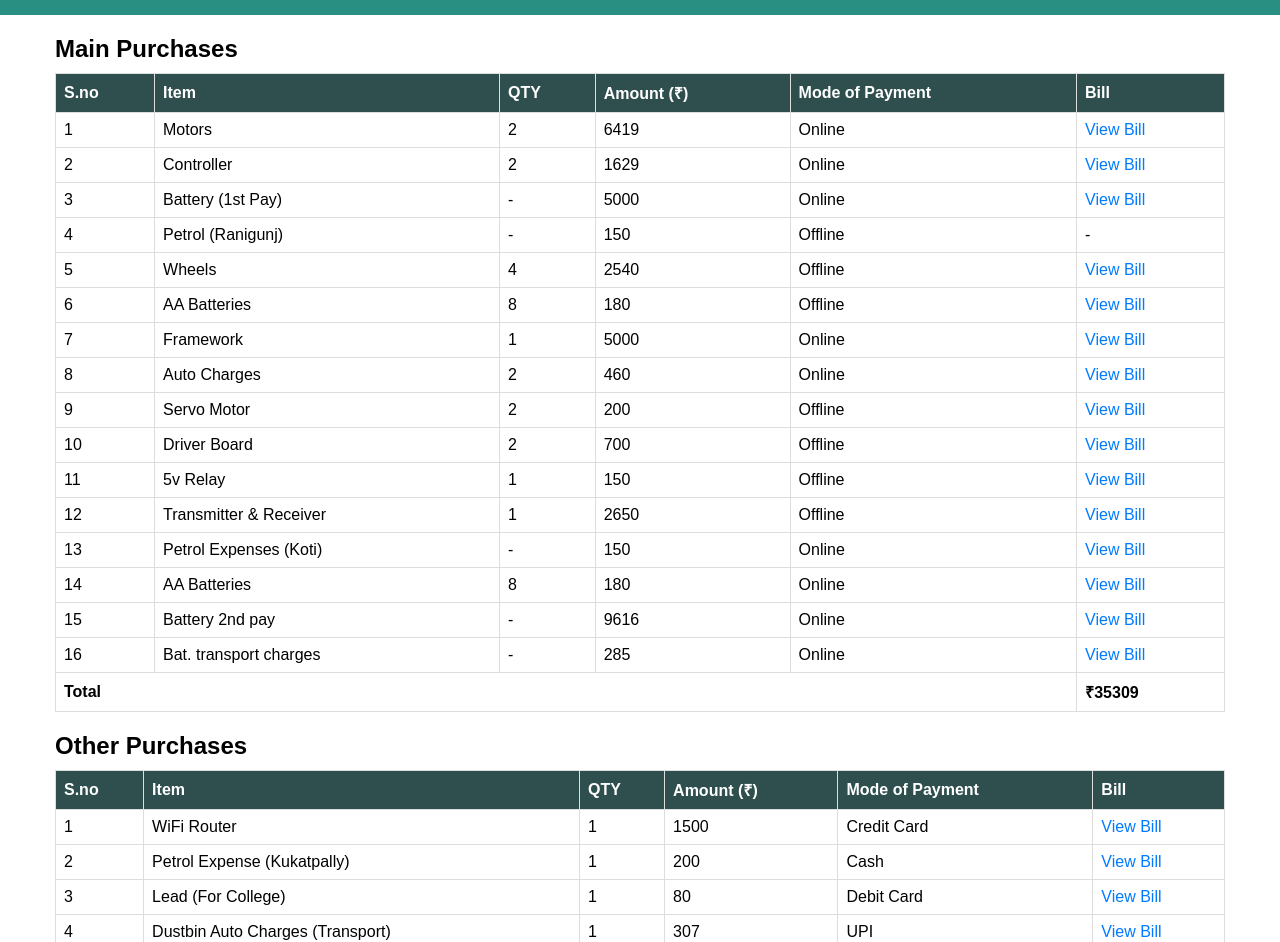
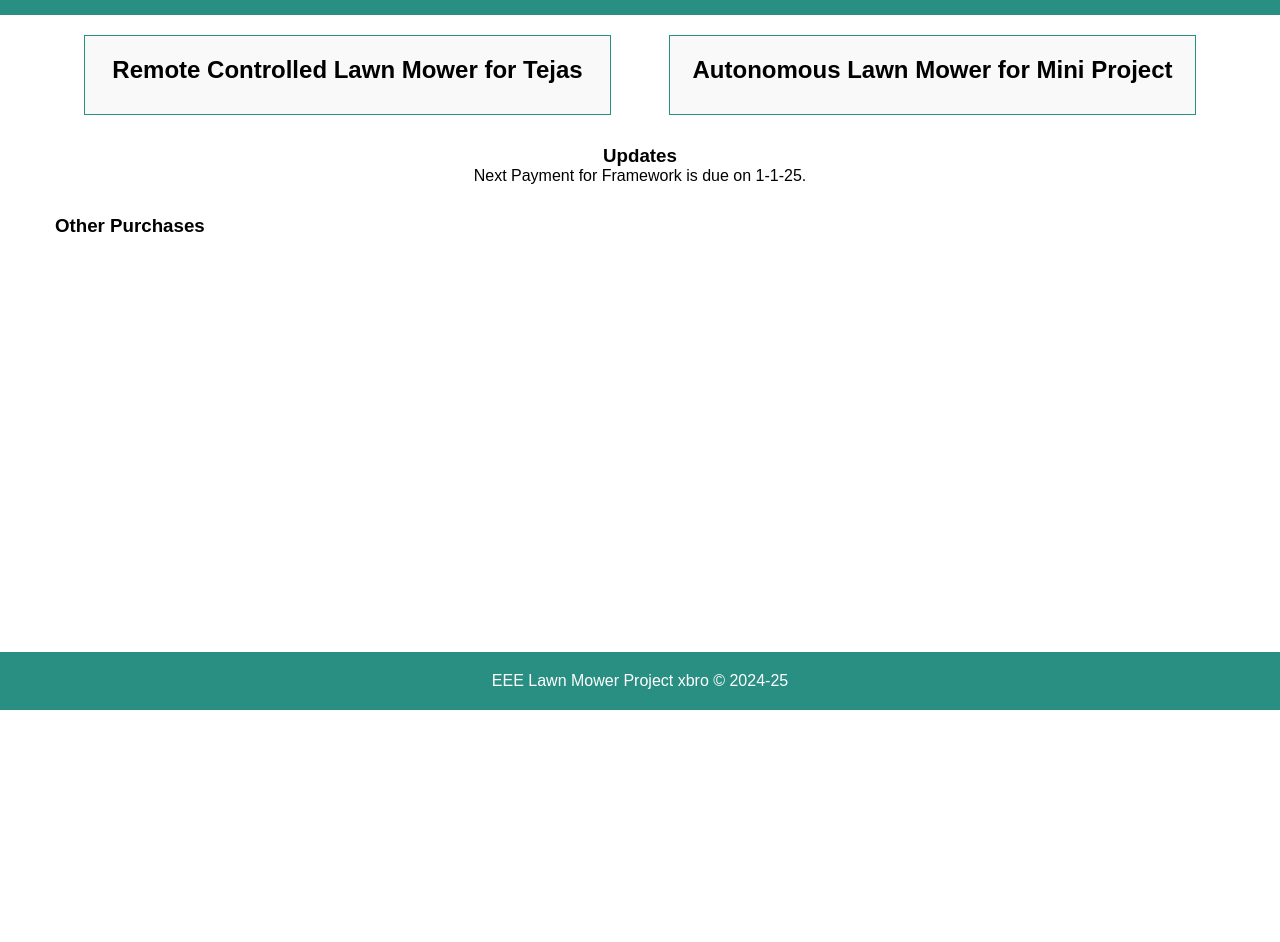
Before and after one commit to vivekgandam/eeelawnmower, a plain HTML site: page index.html in a window 1280 px wide. Shown: the part 90-1032 px from the top of the page. After the commit the page ends 800 px from the top, so only its background shows below. Drawn offline with Linux system fonts and the light colour scheme.

Commit message:
index.html

```diff
--- a/index.html
+++ b/index.html
@@ -1,3 +1,5 @@
+updated code
+
 <!DOCTYPE html>
 <html lang="en">
   <head>
@@ -56,6 +58,55 @@
         margin-bottom: 10px;
       }
 
+      .main-content {
+        display: flex;
+        justify-content: space-around;
+        margin-bottom: 30px;
+      }
+
+      .box {
+        border: 1px solid #2a8f83;
+        padding: 20px;
+        width: 45%;
+        text-align: center;
+        background-color: #f9f9f9;
+        cursor: pointer;
+      }
+
+      .box:hover {
+        background-color: #e3f8f1;
+      }
+
+      .updates {
+        text-align: center;
+        margin-bottom: 30px;
+      }
+
+      .box-container {
+        display: flex;
+        justify-content: space-around;
+        margin-top: 30px;
+      }
+
+      .component-purchases,
+      .student-contribution {
+        width: 45%;
+        border: 1px solid #2a8f83;
+        padding: 20px;
+        text-align: center;
+        background-color: #f9f9f9;
+        cursor: pointer;
+      }
+
+      .component-purchases:hover,
+      .student-contribution:hover {
+        background-color: #e3f8f1;
+      }
+
+      .table-container {
+        margin-top: 30px;
+      }
+
       table {
         width: 100%;
         border-collapse: collapse;
@@ -105,12 +156,44 @@
   </head>
   <body>
     <header>
-      <h1>EEE Lawn Mower Project</h1>
-      <p>Track expenses and updates of the project</p>
+      <h1>Electrification of Lawn Mower</h1>
     </header>
 
     <div class="container">
-      <h2>Main Purchases</h2>
+      <!-- Home Page with Boxes -->
+      <div class="main-content">
+        <div class="box" id="remote-lawnmower">
+          <h2>Remote Controlled Lawn Mower for Tejas</h2>
+        </div>
+        <div class="box" id="autonomous-lawnmower">
+          <h2>Autonomous Lawn Mower for Mini Project</h2>
+        </div>
+      </div>
+
+      <!-- Updates Section -->
+      <div class="updates">
+        <h3>Updates</h3>
+        <p>Next Payment for Framework is due on 1-1-25.</p>
+      </div>
+
+      <!-- Phase 1 Content -->
+      <div id="phase1" style="display: none;">
+        <h2>Phase One of Lawn Mower</h2>
+        <p>What are you looking for?</p>
+
+        <div class="box-container">
+          <div class="component-purchases" id="component-purchases">
+            <h3>Component Purchases</h3>
+          </div>
+          <div class="student-contribution" id="student-contribution">
+            <h3>Student Contribution List</h3>
+          </div>
+        </div>
+
+        <!-- Purchases Tables -->
+        <div class="table-container">
+          <h3>Component Purchases</h3>
+            <div class="table-container">
                     <table>
                         <thead>
                             <tr>
@@ -123,247 +206,38 @@
                             </tr>
                         </thead>
                         <tbody>
-          <tr>
-            <td>1</td>
-            <td>Motors</td>
-            <td>2</td>
-            <td>6419</td>
-            <td>Online</td>
-            <td>
-              <a
-                href="https://postimg.cc/CzqkyQxX"
-                class="bill-link"
-                target="_blank"
-                >View Bill</a
-              >
-            </td>
-          </tr>
-          <tr>
-            <td>2</td>
-            <td>Controller</td>
-            <td>2</td>
-            <td>1629</td>
-            <td>Online</td>
-            <td>
-              <a
-                href="https://postimg.cc/N5m9C2Nw"
-                class="bill-link"
-                target="_blank"
-                >View Bill</a
-              >
-            </td>
-          </tr>
-          <tr>
-            <td>3</td>
-            <td>Battery (1st Pay)</td>
-            <td>-</td>
-            <td>5000</td>
-            <td>Online</td>
-            <td>
-              <a
-                href="https://postimg.cc/DJR0B7LZ"
-                class="bill-link"
-                target="_blank"
-                >View Bill</a
-              >
-            </td>
-          </tr>
-          <tr>
-            <td>4</td>
-            <td>Petrol (Ranigunj)</td>
-            <td>-</td>
-            <td>150</td>
-            <td>Offline</td>
-            <td>-</td>
-          </tr>
-          <tr>
-            <td>5</td>
-            <td>Wheels</td>
-            <td>4</td>
-            <td>2540</td>
-            <td>Offline</td>
-            <td>
-              <a
-                href="https://postimg.cc/qgCzgCHC"
-                class="bill-link"
-                target="_blank"
-                >View Bill</a
-              >
-            </td>
-          </tr>
-          <tr>
-            <td>6</td>
-            <td>AA Batteries</td>
-            <td>8</td>
-            <td>180</td>
-            <td>Offline</td>
-            <td>
-              <a
-                href="https://postimg.cc/Thm3TMnV"
-                class="bill-link"
-                target="_blank"
-                >View Bill</a
-              >
-            </td>
-          </tr>
-          <tr>
-            <td>7</td>
-            <td>Framework</td>
-            <td>1</td>
-            <td>5000</td>
-            <td>Online</td>
-            <td>
-              <a
-                href="https://postimg.cc/6TdtDVNz"
-                class="bill-link"
-                target="_blank"
-                >View Bill</a
-              >
-            </td>
-          </tr>
-          <tr>
-            <td>8</td>
-            <td>Auto Charges</td>
-            <td>2</td>
-            <td>460</td>
-            <td>Online</td>
-            <td>
-              <a
-                href="https://postimg.cc/gallery/k4LND0z"
-                class="bill-link"
-                target="_blank"
-                >View Bill</a
-              >
-            </td>
-          </tr>
-          <tr>
-            <td>9</td>
-            <td>Servo Motor</td>
-            <td>2</td>
-            <td>200</td>
-            <td>Offline</td>
-            <td>
-              <a
-                href="https://postimg.cc/jCZtxxLJ"
-                class="bill-link"
-                target="_blank"
-                >View Bill</a
-              >
-            </td>
-          </tr>
-          <tr>
-            <td>10</td>
-            <td>Driver Board</td>
-            <td>2</td>
-            <td>700</td>
-            <td>Offline</td>
-            <td>
-              <a
-                href="https://postimg.cc/jCZtxxLJ"
-                class="bill-link"
-                target="_blank"
-                >View Bill</a
-              >
-            </td>
-          </tr>
-          <tr>
-            <td>11</td>
-            <td>5v Relay</td>
-            <td>1</td>
-            <td>150</td>
-            <td>Offline</td>
-            <td>
-              <a
-                href="https://postimg.cc/jCZtxxLJ"
-                class="bill-link"
-                target="_blank"
-                >View Bill</a
-              >
-            </td>
-          </tr>
-          <tr>
-            <td>12</td>
-            <td>Transmitter & Receiver</td>
-            <td>1</td>
-            <td>2650</td>
-            <td>Offline</td>
-            <td>
-              <a
-                href="https://postimg.cc/fJ14yJZk"
-                class="bill-link"
-                target="_blank"
-                >View Bill</a
-              >
-            </td>
-          </tr>
-          <tr>
-            <td>13</td>
-            <td>Petrol Expenses (Koti)</td>
-            <td>-</td>
-            <td>150</td>
-            <td>Online</td>
-            <td>
-              <a
-                href="https://postimg.cc/gallery/ct25Cmz"
-                class="bill-link"
-                target="_blank"
-                >View Bill</a
-              >
-            </td>
-          </tr>
-          <tr>
-            <td>14</td>
-            <td>AA Batteries</td>
-            <td>8</td>
-            <td>180</td>
-            <td>Online</td>
-            <td>
-              <a
-                href="https://postimg.cc/gallery/ct25Cmz"
-                class="bill-link"
-                target="_blank"
-                >View Bill</a
-              >
-            </td>
-          </tr>
-          <tr>
-            <td>15</td>
-            <td>Battery 2nd pay</td>
-            <td>-</td>
-            <td>9616</td>
-            <td>Online</td>
-            <td>
-              <a
-                href="https://postimg.cc/Bt1ssq9y"
-                class="bill-link"
-                target="_blank"
-                >View Bill</a
-              >
-            </td>
-          </tr>
-          <tr>
-            <td>16</td>
-            <td>Bat. transport charges</td>
-            <td>-</td>
-            <td>285</td>
-            <td>Online</td>
-            <td>
-              <a
-                href="https://postimg.cc/bGzmwhGs"
-                class="bill-link"
-                target="_blank"
-                >View Bill</a
-              >
-            </td>
-          </tr>
-          <tr class="total">
-            <td colspan="5">Total</td>
-            <td>₹35309</td>
-          </tr>
+                            <tr><td>1</td><td>Motors</td><td>2</td><td>6419</td><td>Online</td><td><a href="https://postimg.cc/CzqkyQxX" target="_blank" class="bill-link">View Bill</a></td></tr>
+                            <tr><td>2</td><td>Controller</td><td>2</td><td>1629</td><td>Online</td><td><a href="https://postimg.cc/N5m9C2Nw" class="bill-link" target="_blank">View Bill</a></td></tr>
+                            <tr><td>3</td><td>Battery (1st Pay)</td><td>-</td><td>5000</td><td>Online</td><td><a href="https://postimg.cc/DJR0B7LZ" class="bill-link" target="_blank">View Bill</a></td></tr>
+                            <tr><td>4</td><td>Petrol (Ranigunj)</td><td>-</td><td>150</td><td>Offline</td><td>-</td></tr>
+                            <tr><td>5</td><td>Wheels</td><td>4</td><td>2540</td><td>Offline</td><td><a href="https://postimg.cc/qgCzgCHC" class="bill-link" target="_blank">View Bill</a></td></tr>
+                          <tr><td>6</td><td>AA Batteries</td><td>8</td><td>180</td><td>Offline</td><td><a href="https://postimg.cc/Thm3TMnV" class="bill-link" target="_blank">View Bill</a></td></tr>
+                <tr><td>7</td><td>Framework</td><td>1</td><td>5000</td><td>Online</td><td><a href="https://postimg.cc/6TdtDVNz" class="bill-link" target="_blank">View Bill</a></td></tr>
+                <tr><td>8</td><td>Auto Charges</td><td>2</td><td>460</td><td>Online</td><td><a href="https://postimg.cc/gallery/k4LND0z" class="bill-link" target="_blank">View Bill</a></td></tr>
+                <tr><td>9</td><td>Servo Motor</td><td>2</td><td>200</td><td>Offline</td><td><a href="https://postimg.cc/jCZtxxLJ" class="bill-link" target="_blank">View Bill</a></td></tr>
+                <tr><td>10</td><td>Driver Board</td><td>2</td><td>700</td><td>Offline</td><td><a href="https://postimg.cc/jCZtxxLJ" class="bill-link" target="_blank">View Bill</a></td></tr>
+                <tr><td>11</td><td>5v Relay</td><td>1</td><td>150</td><td>Offline</td><td><a href="https://postimg.cc/jCZtxxLJ" class="bill-link" target="_blank">View Bill</a></td></tr>
+                <tr><td>12</td><td>Transmitter & Receiver</td><td>1</td><td>2650</td><td>Offline</td><td><a href="https://postimg.cc/fJ14yJZk" class="bill-link" target="_blank">View Bill</a></td></tr>
+                <tr><td>13</td><td>Petrol Expenses (Koti)</td><td>-</td><td>150</td><td>Online</td><td><a href="https://postimg.cc/gallery/ct25Cmz" class="bill-link" target="_blank">View Bill</a></td></tr>
+                <tr><td>14</td><td>AA Batteries</td><td>8</td><td>180</td><td>Online</td><td><a href="https://postimg.cc/gallery/ct25Cmz" class="bill-link" target="_blank">View Bill</a></td></tr>
+                <tr><td>15</td><td>Battery 2nd pay</td><td>-</td><td>9616</td><td>Online</td><td><a href="https://postimg.cc/Bt1ssq9y" class="bill-link" target="_blank">View Bill</a></td></tr>
+                <tr><td>16</td><td>Bat. transport charges</td><td>-</td><td>285</td><td>Online</td><td><a href="https://postimg.cc/bGzmwhGs" class="bill-link" target="_blank">View Bill</a></td></tr>
+
+                            <tr class="total"><td colspan="5">Total</td><td>₹35309</td></tr>
+
                         </tbody>
                     </table>
+                </div>
+            </div>
+        </div>
 
+
+          <h3>Other Purchases</h3>
+
+        <div id="other-purchases" style="display: none;">
+            <div class="card">
                 <h2>Other Purchases</h2>
+                <div class="table-container">
                     <table>
                         <thead>
                             <tr>
@@ -376,103 +250,62 @@
                             </tr>
                         </thead>
                         <tbody>
-          <tr>
-            <td>1</td>
-            <td>WiFi Router</td>
-            <td>1</td>
-            <td>1500</td>
-            <td>Credit Card</td>
-            <td>
-              <a
-                href="https://postimg.cc/ctmHZwPK"
-                target="_blank"
-                class="bill-link"
-                >View Bill</a
-              >
-            </td>
-          </tr>
-          <tr>
-            <td>2</td>
-            <td>Petrol Expense (Kukatpally)</td>
-            <td>1</td>
-            <td>200</td>
-            <td>Cash</td>
-            <td>
-              <a
-                href="https://postimg.cc/ctmHZwPK"
-                target="_blank"
-                class="bill-link"
-                >View Bill</a
-              >
-            </td>
-          </tr>
-          <tr>
-            <td>3</td>
-            <td>Lead (For College)</td>
-            <td>1</td>
-            <td>80</td>
-            <td>Debit Card</td>
-            <td>
-              <a
-                href="https://postimg.cc/ctmHZwPK"
-                target="_blank"
-                class="bill-link"
-                >View Bill</a
-              >
-            </td>
-          </tr>
-          <tr>
-            <td>4</td>
-            <td>Dustbin Auto Charges (Transport)</td>
-            <td>1</td>
-            <td>307</td>
-            <td>UPI</td>
-            <td>
-              <a
-                href="https://postimg.cc/QHR76Ngq"
-                target="_blank"
-                class="bill-link"
-                >View Bill</a
-              >
-            </td>
-          </tr>
-          <tr class="total">
-            <td colspan="5">Total</td>
-            <td>₹2087</td>
-          </tr>
+                           <tr><td>1</td><td>WiFi Router</td><td>1</td><td>1500</td><td>Online</td><td><a href="https://postimg.cc/ctmHZwPK" target="_blank" class="bill-link">View Bill</a></td></tr>
+                            <tr><td>2</td><td>Petrol Expense (Kukatpally)</td><td></td><td>200</td><td></td><td>-</td></tr>
+                            <tr><td>3</td><td>Lead (For College)</td><td>1</td><td>80</td><td></td><td>-</td></tr>
+                            <tr><td>4</td><td>Dustbin Auto Charges (Transport)</td><td></td><td>307</td><td></td><td><a href="https://postimg.cc/QHR76Ngq" target="_blank" class="bill-link">View Bill</a></td></tr>
+                            <tr class="total"><td colspan="5">Total</td><td>₹2087</td></tr>
+
                         </tbody>
                     </table>
+                </div>
+            </div>
+        </div>
+      </div>
+
+      <!-- Phase 2 Content -->
+      <div id="phase2" style="display: none;">
+        <h2>Phase Two of Lawn Mower</h2>
+        <p>What are you looking for?</p>
+
+        <div class="box-container">
+          <div class="component-purchases">
+            <h3>Component Purchases</h3>
+            <p>Will be updated soon!</p>
+          </div>
+          <div class="student-contribution">
+            <h3>Student Contribution List</h3>
+            <p>Will be updated soon!</p>
+          </div>
+        </div>
+      </div>
     </div>
 
     <footer>
       <p>EEE Lawn Mower Project xbro &copy; 2024-25</p>
     </footer>
+
     <script>
-      function showPopup(imageSrc) {
-        document.getElementById("popup-image").src = imageSrc;
-        document.getElementById("popup").style.display = "block";
-        document.getElementById("overlay").style.display = "block";
-      }
+      // Show Phase 1 when Remote Controlled Lawn Mower is clicked
+      document.getElementById("remote-lawnmower").addEventListener("click", function () {
+        document.getElementById("phase1").style.display = "block";
+        document.getElementById("phase2").style.display = "none";
+      });
 
-      function closePopup() {
-        document.getElementById("popup").style.display = "none";
-        document.getElementById("overlay").style.display = "none";
-      }
+      // Show Phase 2 when Autonomous Lawn Mower is clicked
+      document.getElementById("autonomous-lawnmower").addEventListener("click", function () {
+        document.getElementById("phase2").style.display = "block";
+        document.getElementById("phase1").style.display = "none";
+      });
 
-      function handleFileUpload(event, targetId) {
-        const file = event.target.files[0];
-        if (file) {
-          const reader = new FileReader();
-          reader.onload = function (e) {
-            const link = document.createElement("a");
-            link.href = e.target.result;
-            link.textContent = "View Bill";
-            link.target = "_blank";
-            document.getElementById(targetId).appendChild(link);
-          };
-          reader.readAsDataURL(file);
-        }
-      }
+      // Display message when boxes are clicked in Phase 2
+      document.getElementById("component-purchases").addEventListener("click", function () {
+        alert("Component Purchases will be updated soon!");
+      });
+
+      document.getElementById("student-contribution").addEventListener("click", function () {
+        alert("Student Contribution List will be updated soon!");
+      });
     </script>
   </body>
 </html>
```
Lines whose indentation alone changed are shown as unchanged.
